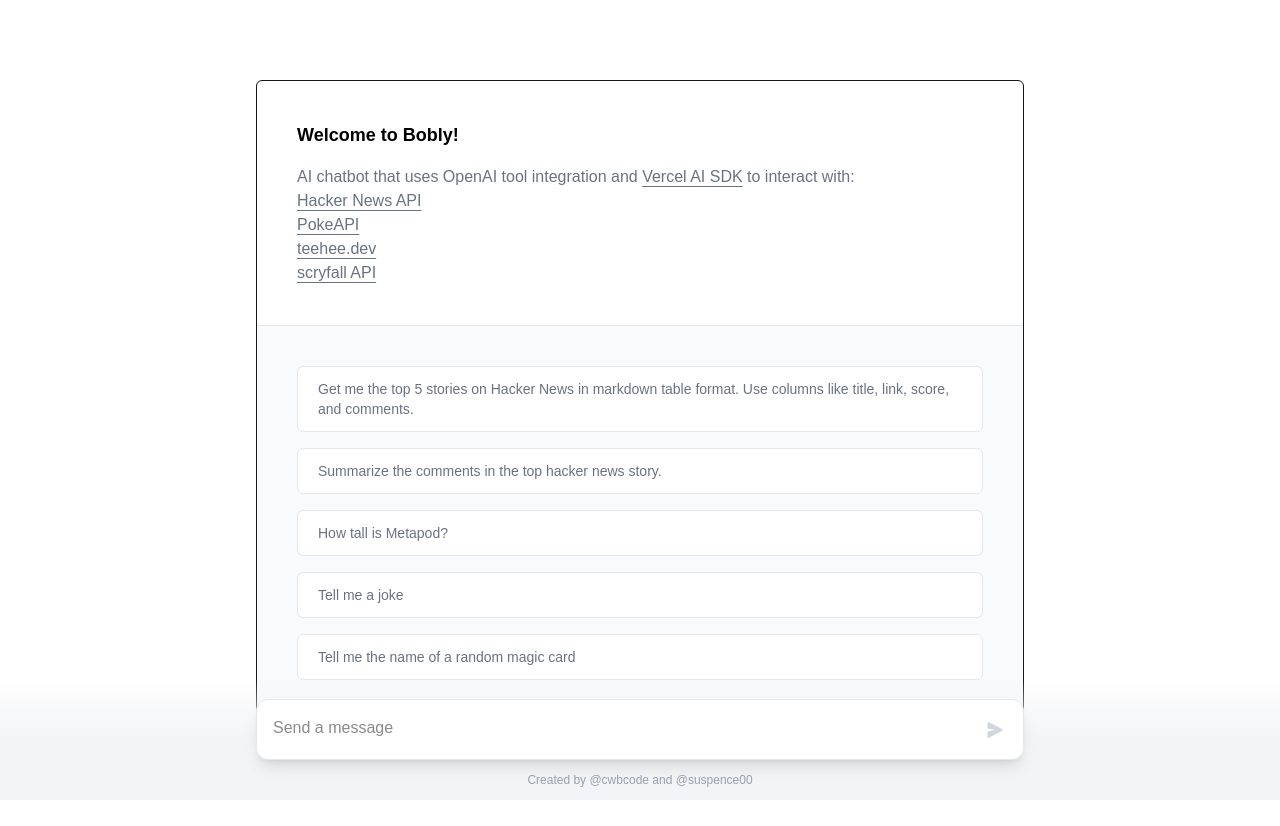
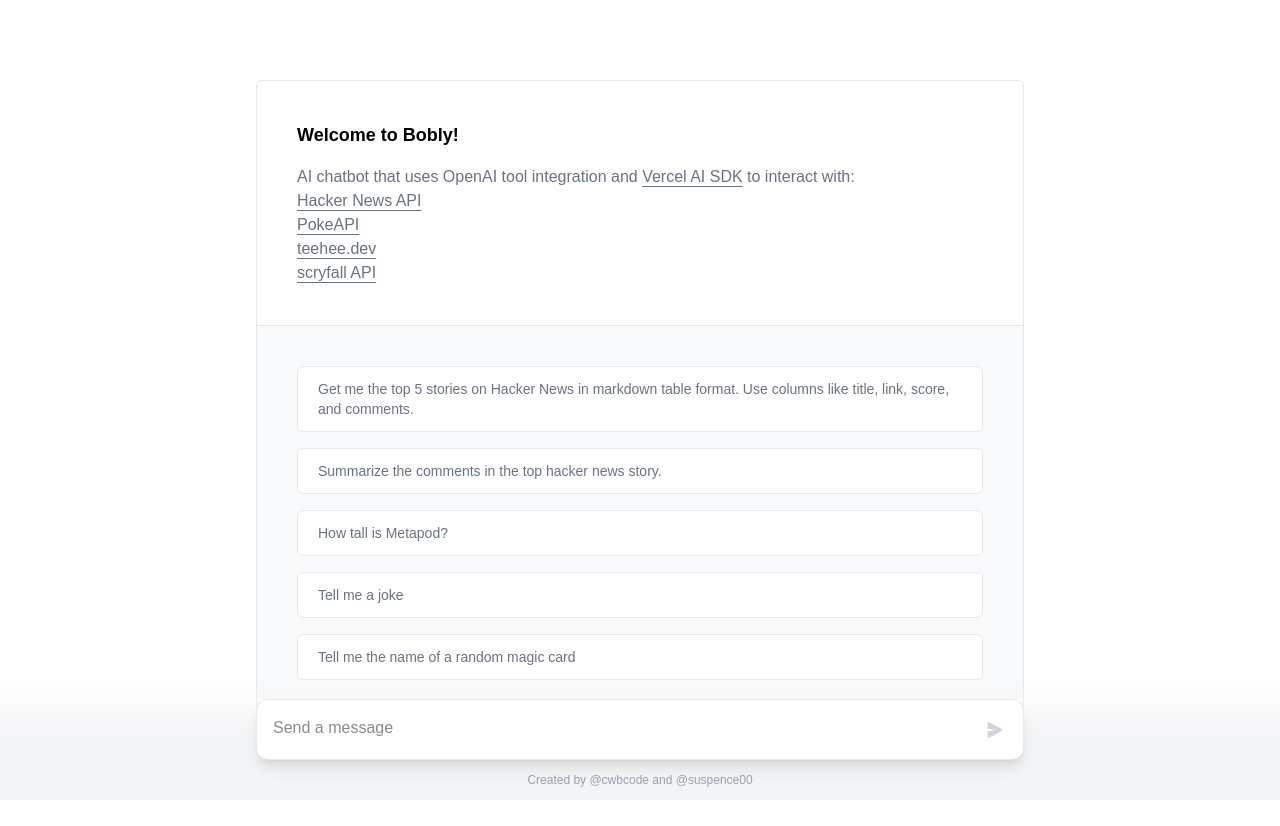
Before and after one commit to Suspence00/oai-functiondemo, a Next.js app: page / in a window 1280 px wide. Shown: the top 826 px of the page. Built offline with nearby package versions, Linux system fonts and the light colour scheme.

Commit message:
fix classname spacing

```diff
--- a/src/app/page.tsx
+++ b/src/app/page.tsx
@@ -74,7 +74,7 @@
           </div>
         ))
       ) : (
-        <div className="border-gray-200sm:mx-0 mx-5 mt-20 max-w-screen-md rounded-md border sm:w-full">
+        <div className="border-gray-200 sm:mx-0 mx-5 mt-20 max-w-screen-md rounded-md border sm:w-full">
           <div className="flex flex-col space-y-4 p-7 sm:p-10">
             <h1 className="text-lg font-semibold text-black">
               Welcome to Bobly!
```
